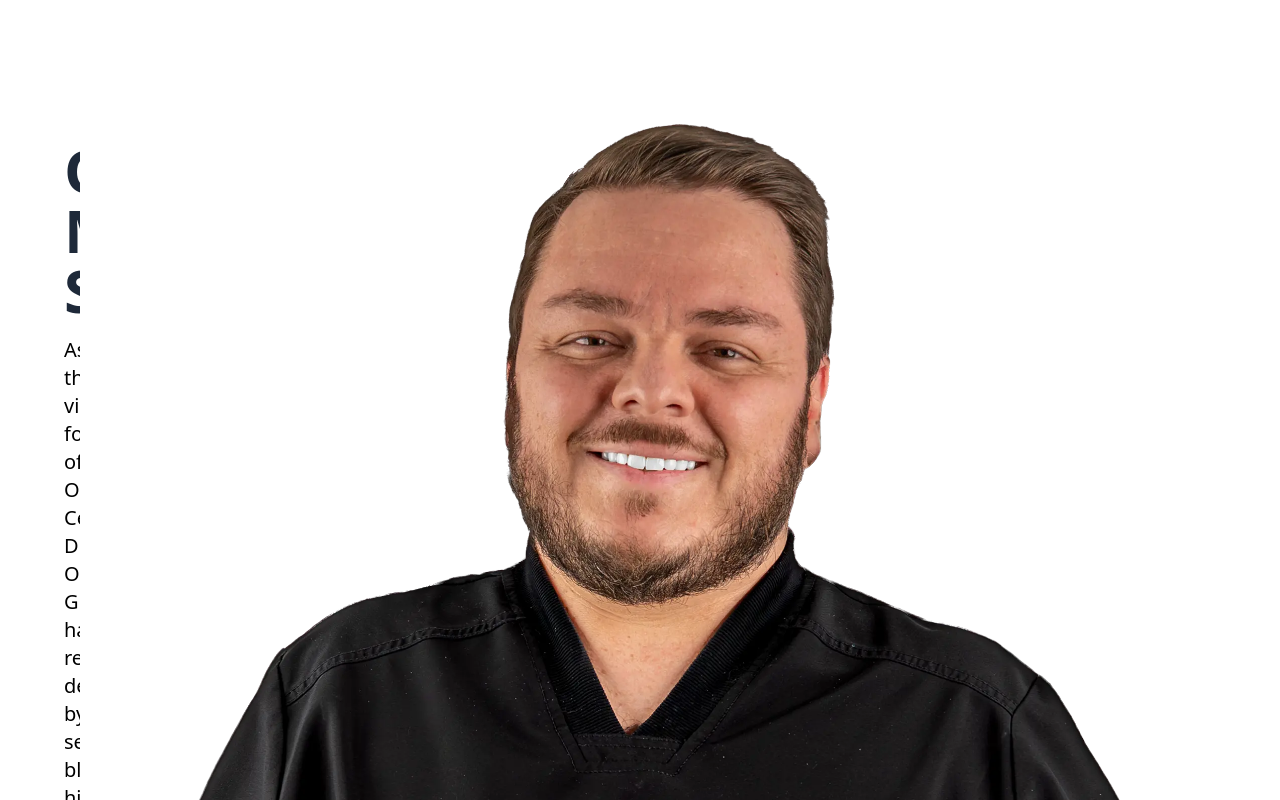
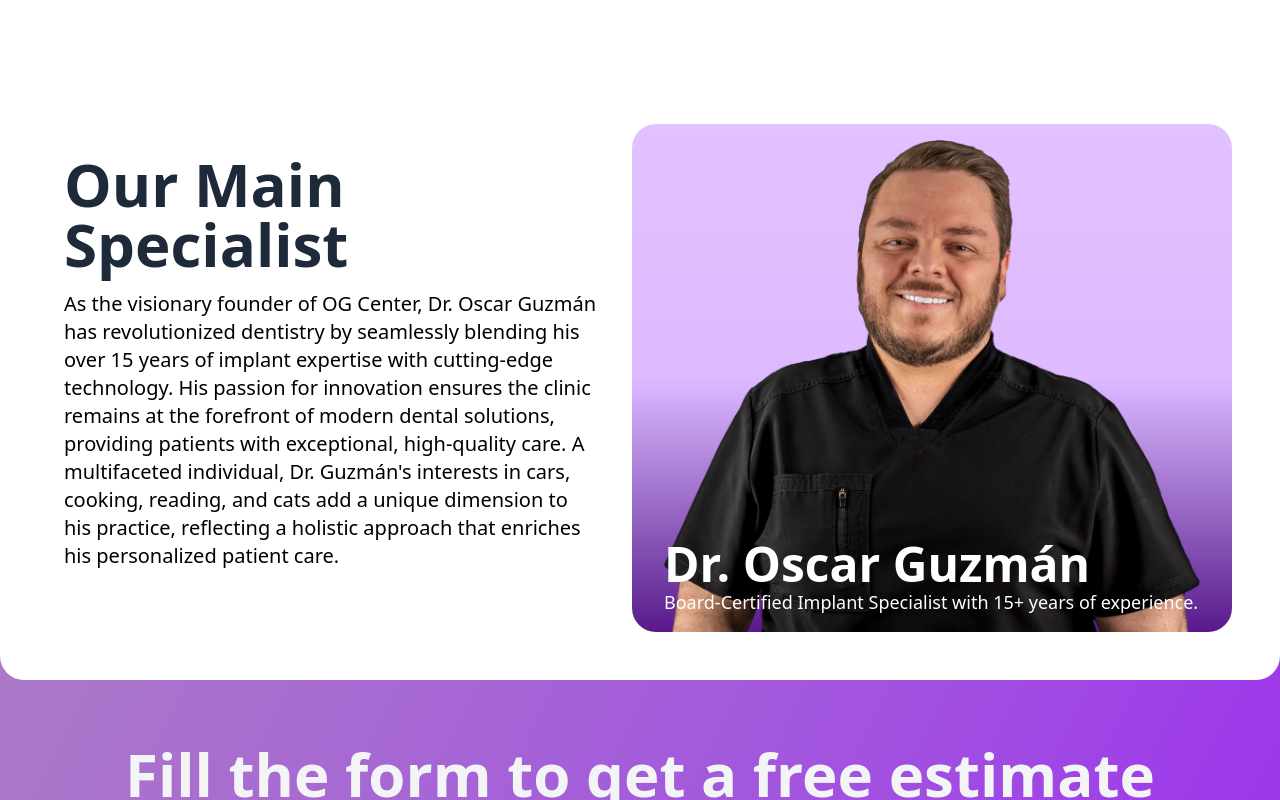
Before and after one commit to ocreamer888/dentalimplantcentercostarica, a Next.js app: page /dental-implant-costs in a window 1280 px wide. Shown: the part 1460-2260 px from the top of the page. Built offline with nearby package versions, Linux system fonts and the light colour scheme; no server answers.

Commit message:
ui changes

```diff
--- a/src/components/ui/CardTwo.tsx
+++ b/src/components/ui/CardTwo.tsx
@@ -14,25 +14,25 @@ interface CardTwoProps {
   className?: string;
 }
 
-// CardImage: not absolute; image controls height
 const CardImage: React.FC<{ src: string; alt: string }> = ({ src, alt }) => (
-  <div className="bottom-0 z-0 flex-1 justify-end">
+  <div className="relative flex flex-col items-center justify-bottom w-full lg:h-[50vh]">
     <Image
       src={src}
       alt={alt}
-      width={400}
-      height={400}        // use the real intrinsic ratio if you can
+      height={600}
+      width={600}
+      sizes="600px"
       quality={100}
-      sizes="400px"
-      className="block w-full h-auto bottom-0 justify-end flex-1"  // image fits container width; height auto
       loading="lazy"
+      className="object-cover flex flex-col items-center justify-bottom"
     />
   </div>
+
+
 );
 
-// CardContent: overlay only the lower area; higher z-index
 const CardContent: React.FC<{ title: string; description: string }> = ({ title, description }) => (
-  <div className="absolute w-full inset-x-0 bottom-0 z-10 p-6">
+  <div className="relative  rounded-3xl w-full h-full flex flex-col justify-end">
     <h2 id="card-title" className="font-semibold text-4xl lg:text-5xl">{title}</h2>
     <p className="text-lg">{description}</p>
   </div>
@@ -46,7 +46,7 @@ const CardTwo: React.FC<CardTwoProps> = ({
 }) => {
 
   return (
-    <div className="relative rounded-3xl overflow-hidden justify-end" role="region" aria-labelledby="card-title">
+    <div className="relative flex flex-col h-auto w-full  px-8 justify-center items-center text-white p-4 rounded-3xl flex-1 overflow-hidden bg-gradient-to-t from-purple-900 via-purple-300/90 to-purple-300/80 backdrop-blur-2xl" role="region" aria-labelledby="card-title">
       <CardImage src={imageSrc} alt={imageAlt} />
       <CardContent title={title} description={description} />
     </div>
--- a/src/components/ui/ImageSlider.tsx
+++ b/src/components/ui/ImageSlider.tsx
@@ -1,3 +1,4 @@
+"use client";
 import Image from "next/image";
 import React, { useEffect, useRef, useState } from "react";
 
```
